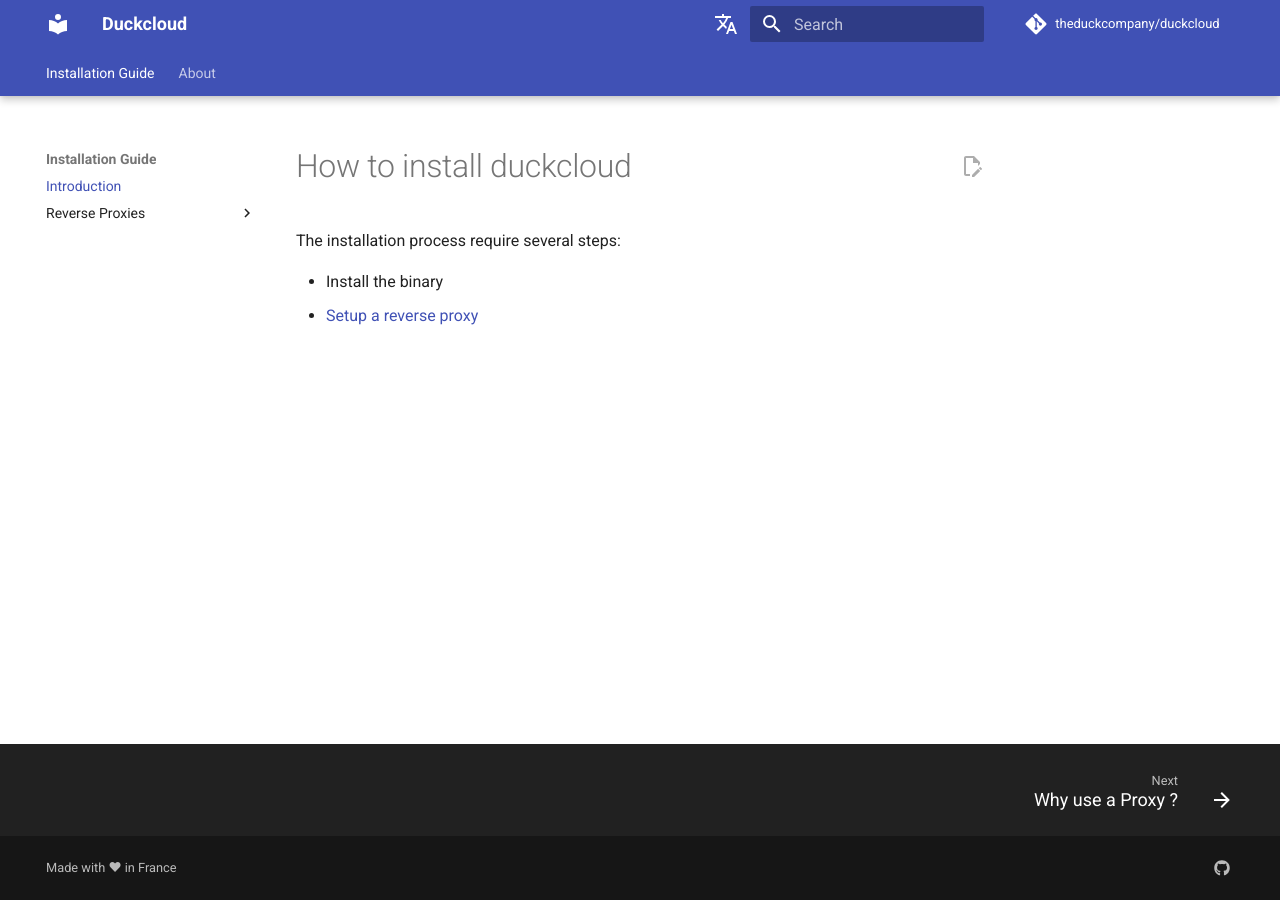
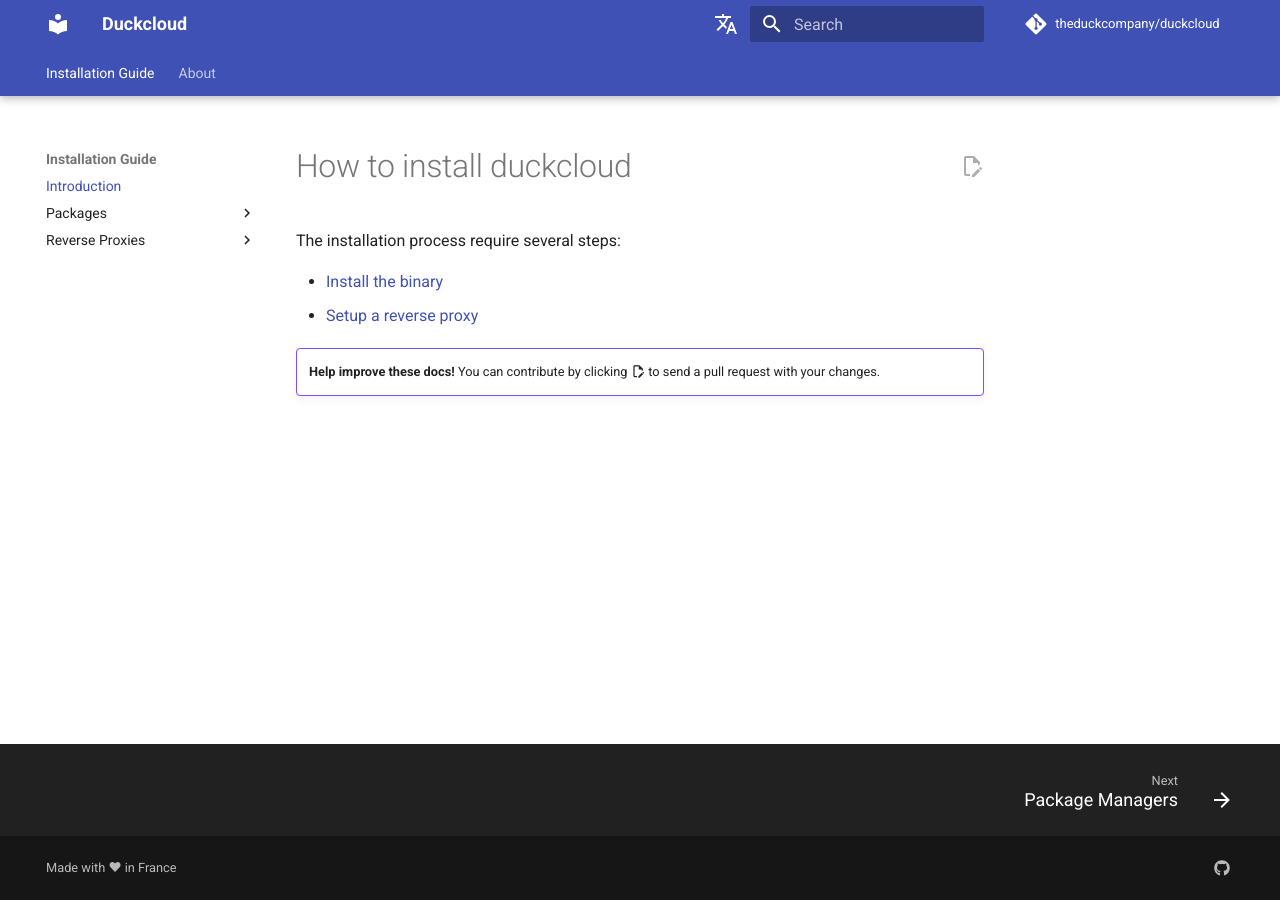
Before and after one commit to theduckcompany/documentation, an MkDocs documentation site: the page built from docs/installation-guide/introduction.md, in a window 1280 px wide. Built offline with MkDocs 1.6.1 and Material for MkDocs 9.7.7, drawn with Linux system fonts in a browser that asks for light colours; comment, search, counter and statistics services are not loaded.

Commit message:
Add some documentation about the package installation (#5)

```diff
--- a/docs/installation-guide/introduction.md
+++ b/docs/installation-guide/introduction.md
@@ -2,5 +2,9 @@
 
 The installation process require several steps:
 
-- Install the binary
+- [Install the binary](./packages/package-managers.md)
 - [Setup a reverse proxy](./proxies/why-use-a-proxy.md)
+
+
+!!! example ""
+    **Help improve these docs!** You can contribute by clicking :material-file-edit-outline: to send a pull request with your changes.
--- a/mkdocs.yml
+++ b/mkdocs.yml
@@ -3,6 +3,9 @@
 nav:
   - Installation Guide:
     - Introduction: installation-guide/introduction.md
+    - Packages:
+      - Package Managers: installation-guide/packages/package-managers.md
+      - Manual Installation: installation-guide/packages/manual-installation.md
     - Reverse Proxies:
       - Why use a Proxy ?: installation-guide/proxies/why-use-a-proxy.md
       - Apache 2.4: installation-guide/proxies/apache-2.md
```
Also changed, not shown: docs/installation-guide/packages/manual-installation.md (added, +28 -0 lines), docs/installation-guide/packages/package-managers.md (added, +17 -0 lines).
